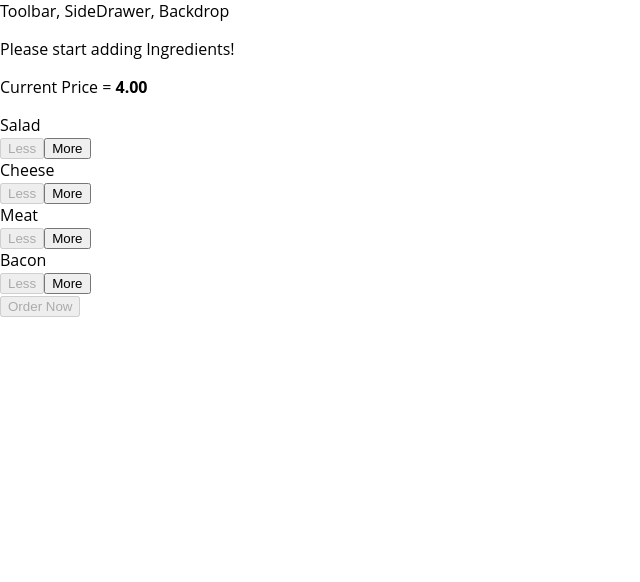
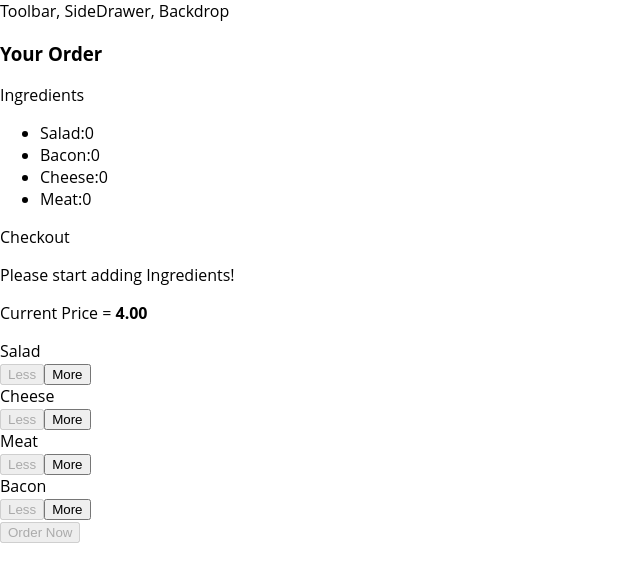
Before and after one commit to inglebhavin98/react-practise, a React app in the folder the-burger-builder/tbb2/: page / in a window 1280 px wide. Shown: the top 582 px of the page, without its empty margins (0-640 px from the left). Built offline with nearby package versions, Linux system fonts and the light colour scheme.

Commit message:
137. Order summary Modal
- why uses Object.keys
- checkout code for tcp & why they use what they use

how we import components & pass things to the imported things

Use of KEY in elements

```diff
--- /dev/null
+++ b/the-burger-builder/tbb2/src/components/Burger/OrderSummary/OrderSummary.js
@@ -0,0 +1,29 @@
+import React from 'react';
+
+import Aux from '../../../hoc/Aux';
+
+const orderSummary = (props) => {
+    const ingredientSummary = Object.keys(props.ingredients)
+    .map(igKey => {
+        return (
+        <li key={igKey}>
+            <span style={{textTransform:'capitalize'}}>
+                {igKey}
+                </span>:{props.ingredients[igKey]}
+        </li>);
+    });
+
+    return (
+        <Aux>
+            <h3>Your Order</h3>
+            <p>Ingredients</p>
+            <ul>
+                {ingredientSummary}
+            </ul>
+            <p>Checkout</p>
+        </Aux>
+
+    );
+};
+
+export default orderSummary;
--- /dev/null
+++ b/the-burger-builder/tbb2/src/components/UI/Modal/Modal.css
@@ -0,0 +1,20 @@
+.Modal {
+    position: fixed;
+    z-index: 500;
+    background-color: white;
+    width: 70%;
+    border: 1px solid #ccc;
+    box-shadow: 1px 1px 1px black;
+    padding: 16px;
+    left: 15%;
+    top: 30%;
+    box-sizing: border-box;
+    transition: all 0.3s ease-out;
+}
+
+@media (min-width: 600px) {
+    .Modal {
+        width: 500px;
+        left: calc(50% - 250px);
+    }
+}
--- /dev/null
+++ b/the-burger-builder/tbb2/src/components/UI/Modal/Modal.js
@@ -0,0 +1,10 @@
+import React from 'react';
+import classes from './Modal.css';
+
+const modal = (props) =>(
+<div className={classes.Modal}>
+    {props.children}
+</div>
+);
+
+export default modal;
--- a/the-burger-builder/tbb2/src/containers/BurgerBuilder/BurgerBuilder.js
+++ b/the-burger-builder/tbb2/src/containers/BurgerBuilder/BurgerBuilder.js
@@ -3,7 +3,8 @@
 import Aux from '../../hoc/Aux';
 import Burger from '../../components/Burger/Burger';
 import BuildControls from '../../components/Burger/BuildControls/BuildControls';
-
+import Modal from '../../components/UI/Modal/Modal';
+import OrderSummary from '../../components/Burger/OrderSummary/OrderSummary';
 
 const INGREDIENT_PRICES = {
     salad: 0.5,
@@ -30,9 +31,9 @@
         .map(igKey => {
             return ingredients[igKey];
         })
-        .reduce((sum,el)=> {
-            return sum +el;
-        },0);
+        .reduce(function (sum, el) {
+                return sum + el;
+            },0);
         this.setState({purchaseable:sum>0});
     }
 
@@ -75,6 +76,9 @@
         // salad:true, meat:false...
         return (
             <Aux>
+                <Modal>
+                    <OrderSummary ingredients={this.state.ingredients}/>
+                </Modal>
                 <Burger ingredients={this.state.ingredients}/>
                 <BuildControls
                     ingredientAdded={this.addIngredientHandler}
```
Also changed, not shown: the-burger-builder/tbb2/src/components/UI/Backdrop/Backdrop.js (added).
